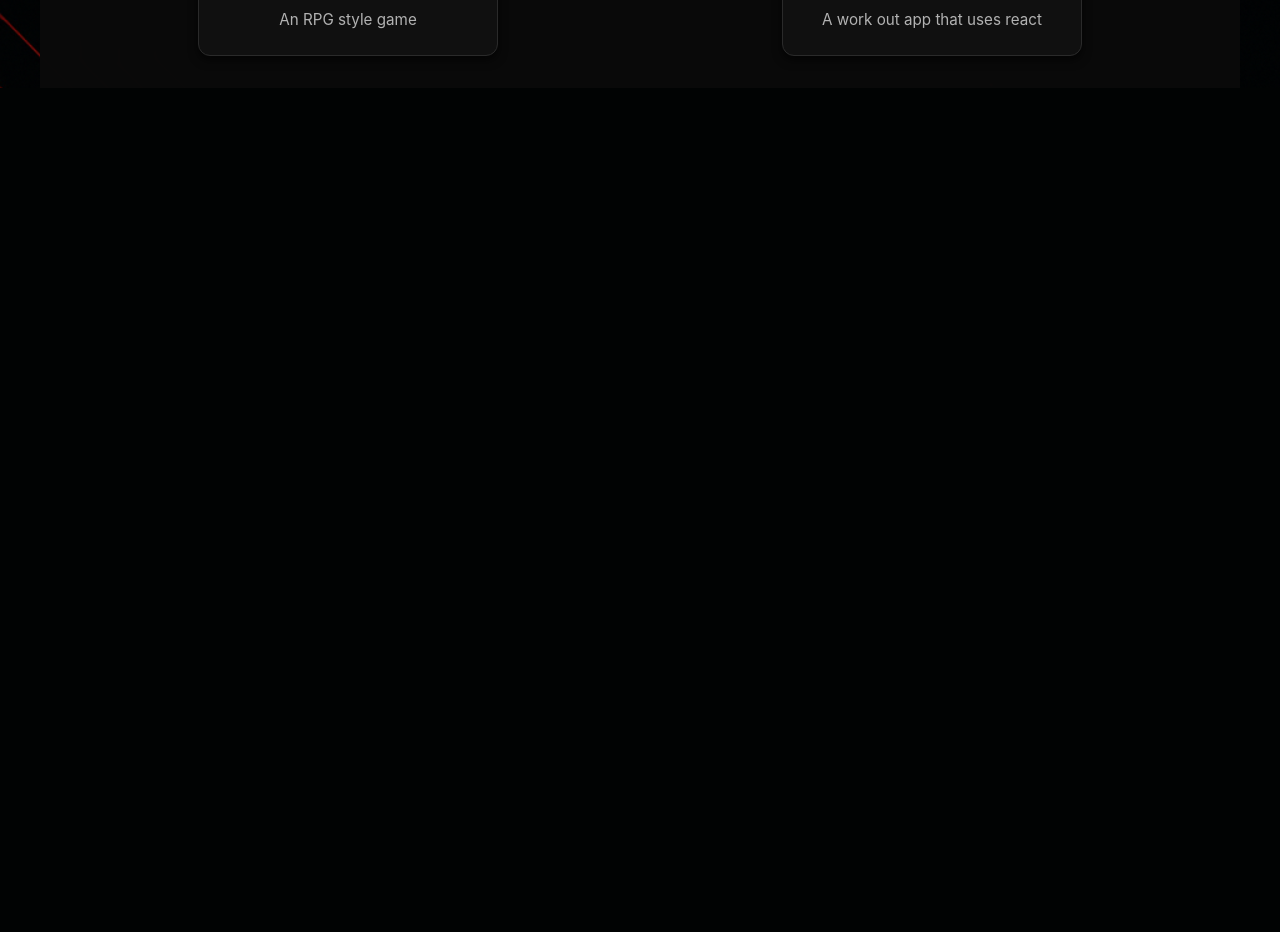
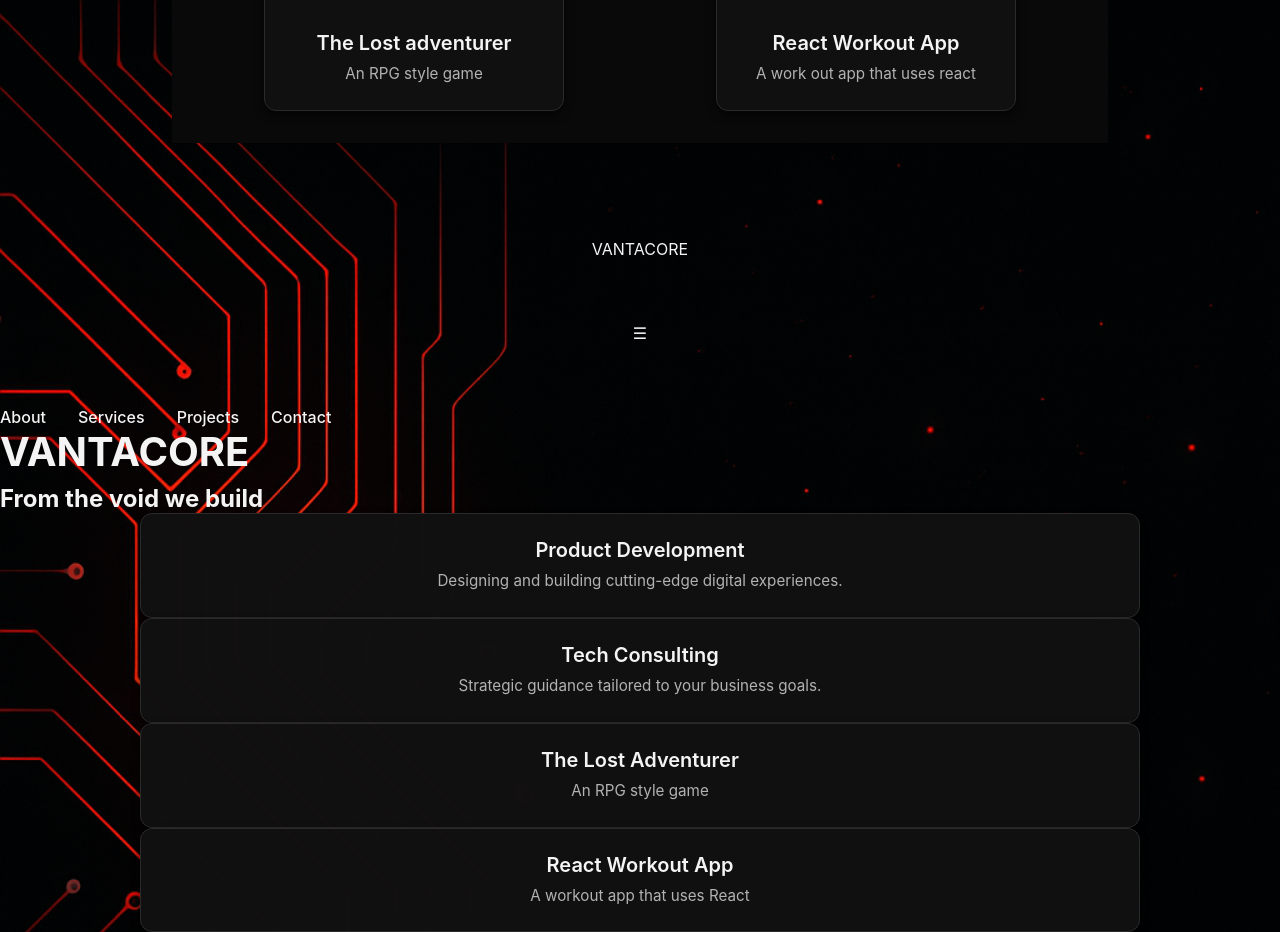
Before and after one commit to Techsimp68/UATMS587, a Flask app: page / in a window 1280 px wide. Shown: the part 2320-3252 px from the top of the page. Before the commit the page ends 2408 px from the top, so only its background shows below. Run offline with Flask 3, Linux system fonts and the light colour scheme.

Commit message:
Update index.html

```diff
--- a/templates/index.html
+++ b/templates/index.html
@@ -6,6 +6,7 @@
     <title>Document</title>
 </head>
 <body>
+    <div id="desktop-layout">
         <nav class="sticky-nav">
              <img src="../static/images/Vantacore.png" alt="Vantacore logo" width="500" height="100" loading="lazy" title="Vantacore logo" class="nav-logo">
             <ul class="nav-links" id="nav-links">
@@ -70,6 +71,46 @@ My passion lies in turning abstract ideas into functional, elegant code—whethe
   </div>
   <!--Another place holder for future cards-->
 </div>
+    </div>
+ <!-- Hamburger Navigation (only the nav menu) -->
+  <nav class="mobile-nav">
+    <div class="nav-header">
+      <div class="nav-title">VANTACORE</div>
+      <div class="hamburger" onclick="toggleMenu()">☰</div>
+    </div>
+    <ul class="nav-links" id="mobileMenu">
+      <li><a href="/about">About</a></li>
+      <li><a href="/Services">Services</a></li>
+      <li><a href="/projects">Projects</a></li>
+      <li><a href="/contact">Contact</a></li>
+    </ul>
+  </nav>
+
+  <!-- Hero Section (headline + tagline) -->
+  <section class="mobile-hero">
+    <h1>VANTACORE</h1>
+    <h2>From the void we build</h2>
+  </section>
+
+  <section class="mobile-cards">
+    <div class="card">
+      <h3>Product Development</h3>
+      <p>Designing and building cutting-edge digital experiences.</p>
+    </div>
+    <div class="card">
+      <h3>Tech Consulting</h3>
+      <p>Strategic guidance tailored to your business goals.</p>
+    </div>
+    <div class="card">
+      <h3>The Lost Adventurer</h3>
+      <p>An RPG style game</p>
+    </div>
+    <div class="card">
+      <h3>React Workout App</h3>
+      <p>A workout app that uses React</p>
+    </div>
+  </section>
+</div>
 <!-- Link CSS -->
 <link rel="stylesheet" href="../static/css/cards.css">
 <link rel="stylesheet" href="../static/css/page.css">
```
